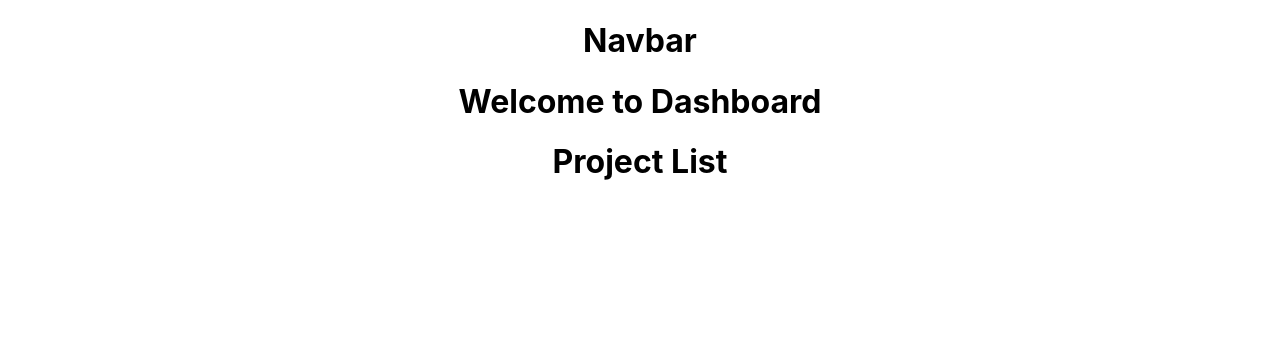
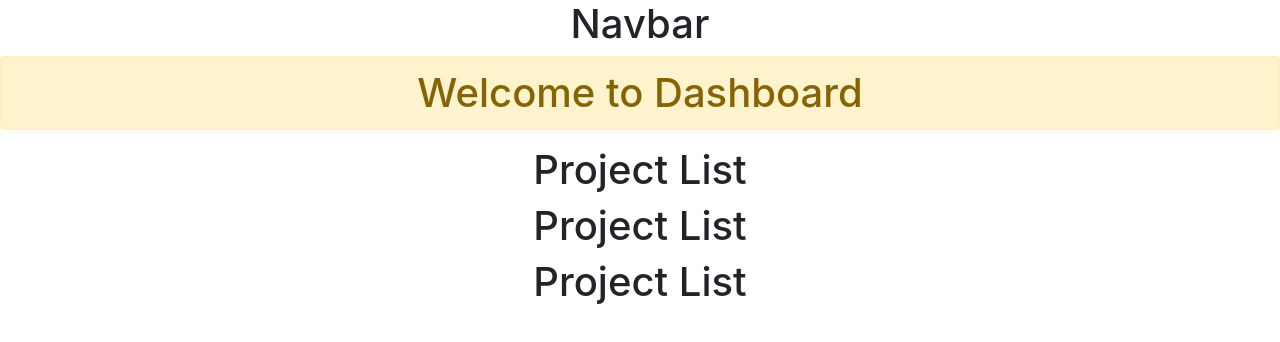
Before and after one commit to sushildangi/FullStackSpringWithReactRedux, a React (Create React App) app in the folder project-management-tool/: page / in a window 1280 px wide. Shown: the top 342 px of the page. Built offline with nearby package versions, Linux system fonts and the light colour scheme.

Commit message:
Adding Bootstrap 4 in Project

```diff
--- a/project-management-tool/package.json
+++ b/project-management-tool/package.json
@@ -3,6 +3,7 @@
   "version": "0.1.0",
   "private": true,
   "dependencies": {
+    "bootstrap": "^4.1.3",
     "react": "^16.6.3",
     "react-dom": "^16.6.3",
     "react-scripts": "2.1.1"
--- a/project-management-tool/src/App.js
+++ b/project-management-tool/src/App.js
@@ -1,11 +1,14 @@
 import React, { Component } from 'react';
 import './App.css';
 import Dashboard from './components/Dashboard';
+import "bootstrap/dist/css/bootstrap.min.css";
+import Header from './components/Layout/Header';
 
 class App extends Component {
   render() {
     return (
       <div className="App">
+       <Header/>
        <Dashboard/>
       </div>
     );
--- a/project-management-tool/src/components/Dashboard.js
+++ b/project-management-tool/src/components/Dashboard.js
@@ -1,13 +1,14 @@
 import React, { Component } from 'react';
 import ProjectItem from './Project/ProjectItem';
-import Header from './Layout/Header';
+
 
 class Dashboard extends Component {
   render() {
     return (
       <div>
-        <Header/>
-        <h1>Welcome to Dashboard</h1>
+        <h1 className="alert alert-warning">Welcome to Dashboard</h1>
+        <ProjectItem/>
+        <ProjectItem/>
         <ProjectItem/>
        </div>
     )
```
